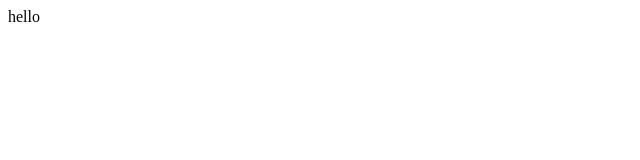
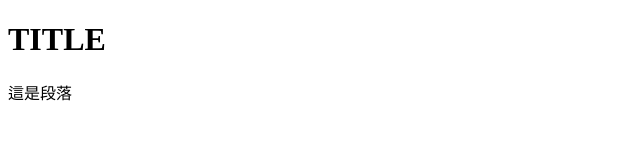
Before and after one commit to patricia40719/my-website-html, a plain HTML site: page another.html in a window 1280 px wide. Shown: the whole page, without its empty margins (0-640 px from the left). Drawn offline with Linux system fonts and the light colour scheme.

Commit message:
Update another.html

```diff
--- a/another.html
+++ b/another.html
@@ -4,6 +4,9 @@
         <title>Another Page</title>
     </head>
     <body>
-        hello
+        <div>
+            <h1>TITLE</h1>
+            <p>這是段落</p>
+        </div>
     </body>
 </html>
```
